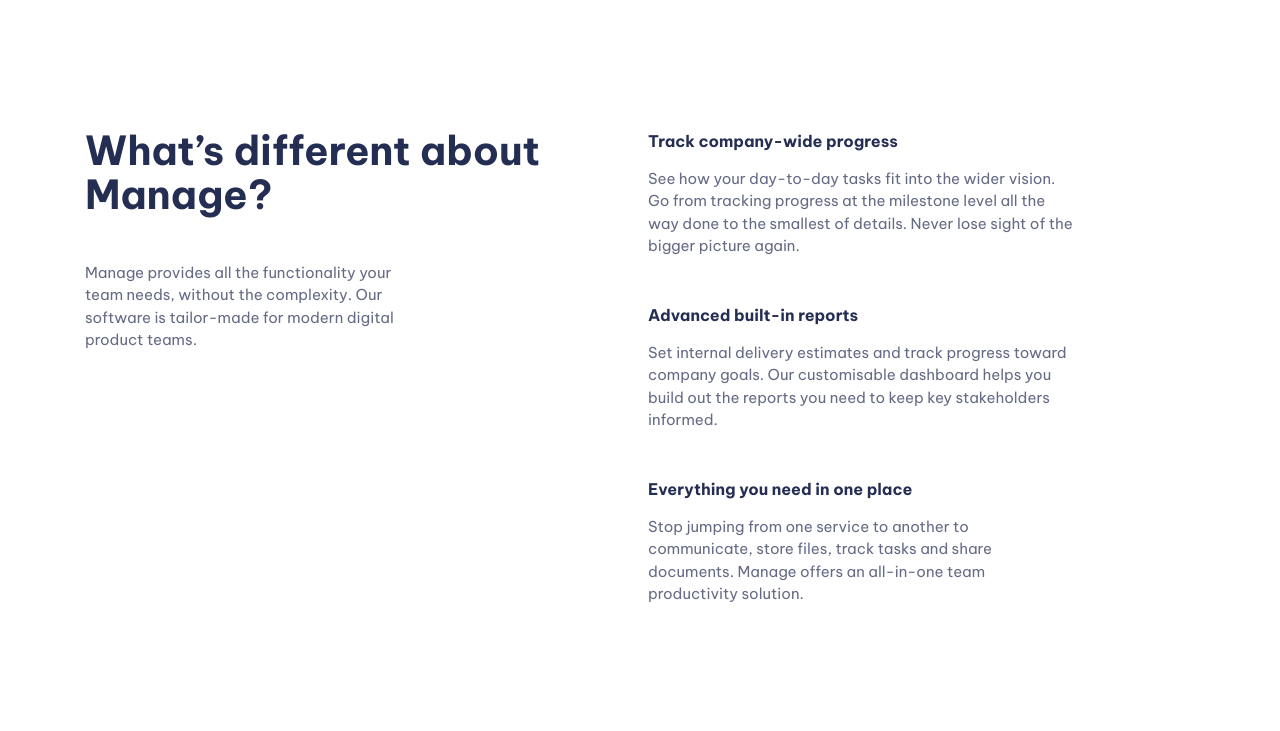
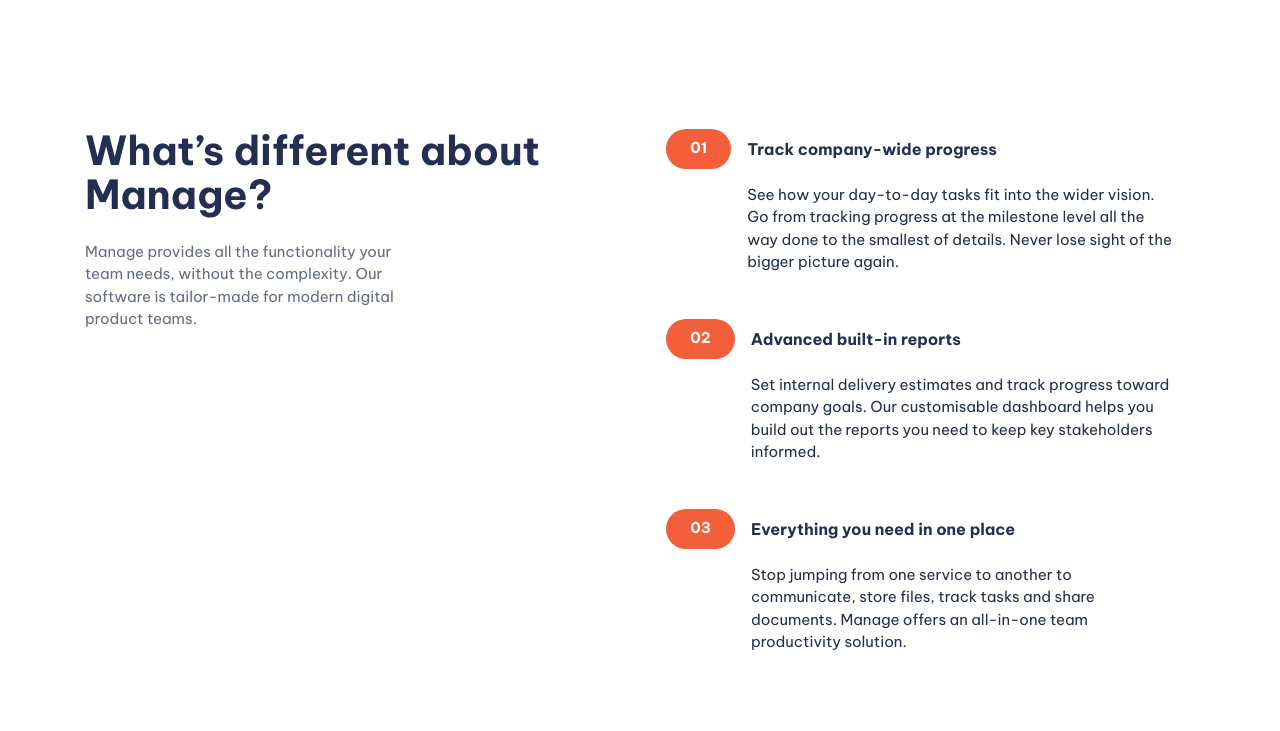
Before and after one commit to stevenried/fem-manage--kevin-powell, a website built with Vite: page index.html in a window 1280 px wide. Shown: the part 700-1431 px from the top of the page. Built offline with nearby package versions, Linux system fonts and the light colour scheme.

Commit message:
Style numbered list

```diff
--- a/index.html
+++ b/index.html
@@ -88,7 +88,10 @@
       <section class="padding-block-900">
         <div class="container">
           <div class="even-columns">
-            <div class="flow">
+            <div
+              class="flow text-center-sm-only margin-bottom-700"
+              style="--flow-spacer: 1.5rem"
+            >
               <h2 class="fs-secondary-heading fw-bold">
                 What’s different about Manage?
               </h2>
@@ -102,8 +105,10 @@
               <ul role="list" class="numbered-items | flow">
                 <li>
                   <div class="flow" style="--flow-spacer: 1em">
-                    <h3 class="fs-600 fw-bold">Track company-wide progress</h3>
-                    <p data-width="wide">
+                    <h3 class="numbered-items__title | fs-600 fw-bold">
+                      Track company-wide progress
+                    </h3>
+                    <p class="numbered-items__body" data-width="wide">
                       See how your day-to-day tasks fit into the wider vision.
                       Go from tracking progress at the milestone level all the
                       way done to the smallest of details. Never lose sight of
@@ -113,8 +118,10 @@
                 </li>
                 <li>
                   <div class="flow" style="--flow-spacer: 1em">
-                    <h3 class="fs-600 fw-bold">Advanced built-in reports</h3>
-                    <p data-width="wide">
+                    <h3 class="numbered-items__title | fs-600 fw-bold">
+                      Advanced built-in reports
+                    </h3>
+                    <p class="numbered-items__body" data-width="wide">
                       Set internal delivery estimates and track progress toward
                       company goals. Our customisable dashboard helps you build
                       out the reports you need to keep key stakeholders
@@ -124,10 +131,10 @@
                 </li>
                 <li>
                   <div class="flow" style="--flow-spacer: 1em">
-                    <h3 class="fs-600 fw-bold">
+                    <h3 class="numbered-items__title | fs-600 fw-bold">
                       Everything you need in one place
                     </h3>
-                    <p data-width="wide">
+                    <p class="numbered-items__body" data-width="wide">
                       Stop jumping from one service to another to communicate,
                       store files, track tasks and share documents. Manage
                       offers an all-in-one team productivity solution.
--- a/style.css
+++ b/style.css
@@ -179,6 +179,7 @@ p[data-width='wide'] {
 
 .primary-header {
   padding-top: var(--size-700);
+  background-color: var(--clr-neutral-100);
 }
 
 .nav-wrapper {
@@ -377,6 +378,74 @@ input:where([type='text'], [type='email'], ) {
   }
 }
 
+/* numbered items */
+
+.numbered-items {
+  counter-reset: count;
+  width: fit-content;
+  margin-inline: auto;
+}
+
+.numbered-items li {
+  counter-increment: count;
+}
+
+.numbered-items div {
+  display: grid;
+  position: relative;
+  grid-template-columns: min-content 1fr;
+  align-items: center;
+  column-gap: var(--size-400);
+}
+
+.numbered-items__title {
+  grid-row: 1 / 2;
+  grid-column: 2 / 3;
+  line-height: 1;
+}
+
+.numbered-items__body {
+  grid-column: 1 / -1;
+}
+
+@media (min-width: 30em) {
+  .numbered-items p {
+    grid-column: 2 / -1;
+  }
+}
+
+.numbered-items div::before,
+.numbered-items div::after {
+  height: 40px;
+}
+
+.numbered-items div::before {
+  display: flex;
+  align-items: center;
+  content: '0' counter(count);
+  font-weight: var(--fw-bold);
+  color: var(--clr-neutral-100);
+  background-color: var(--clr-accent-400);
+  padding: 0 var(--size-500);
+  border-radius: 100vw;
+  grid-row: 1 / 2;
+  grid-column: 1 / 2;
+}
+
+@media (max-width: 30em) {
+  .numbered-items div::after {
+    --bg: var(--clr-accent-100);
+    content: '';
+    display: block;
+    z-index: -1;
+    border-radius: 100vw 0 0 100vw;
+    grid-column: 1 / -1;
+    grid-row: 1 / 2;
+    box-shadow: 5em 0 0 0 var(--bg);
+    background: var(--bg);
+  }
+}
+
 /* Utility classes */
 .visually-hidden {
   position: absolute;
@@ -392,9 +461,9 @@ input:where([type='text'], [type='email'], ) {
 
 .container {
   --max-width: 1110px;
-  --padding: 1rem;
+  --container-padding: 1rem;
 
-  width: min(var(--max-width), 100% - (var(--padding) * 2));
+  width: min(var(--max-width), 100% - (var(--container-padding) * 2));
   margin-inline: auto;
 }
 
@@ -426,6 +495,24 @@ input:where([type='text'], [type='email'], ) {
 
 :where(.flow > :not(:first-child)) {
   margin-top: var(--flow-spacer, 3em);
+}
+
+.text-center {
+  text-align: center;
+}
+
+.text-center p {
+  margin-inline: auto;
+}
+
+@media (max-width: 50em) {
+  .text-center-sm-only {
+    text-align: center;
+  }
+
+  .text-center-sm-only p {
+    margin-inline: auto;
+  }
 }
 
 .text-primary-400 {
@@ -512,6 +599,10 @@ input:where([type='text'], [type='email'], ) {
   padding-block: var(--size-700);
 }
 
+.margin-bottom-700 {
+  margin-block-end: var(--size-700);
+}
+
 .display-sm-none {
   display: none;
 }
```
